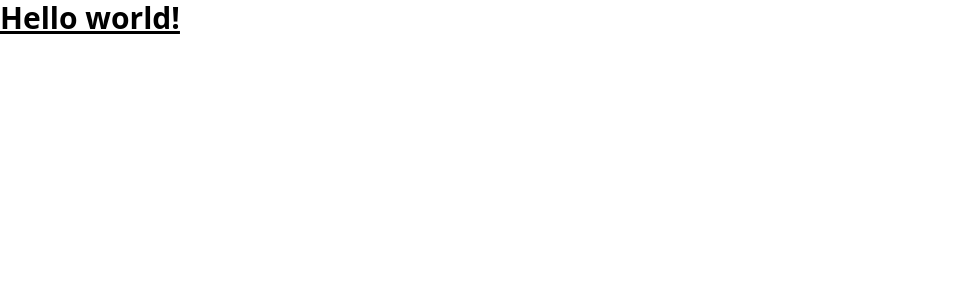
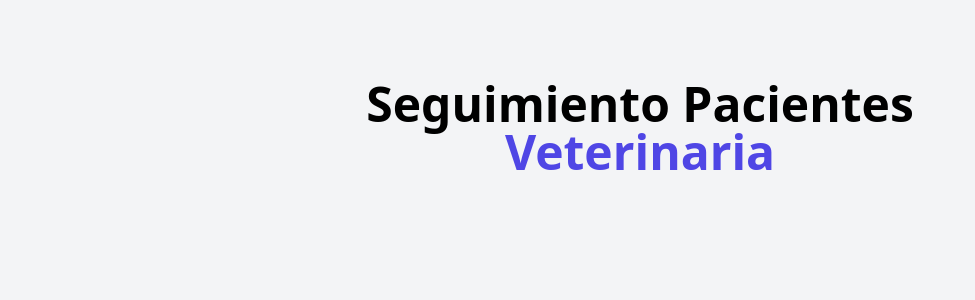
Before and after one commit to michelanyelo/AdminPacientes-VUE, a Vue app: page / in a window 1280 px wide. Shown: the top 300 px of the page, without its empty margins (0-975 px from the left). Built offline with nearby package versions, Linux system fonts and the light colour scheme.

Commit message:
Updated index.html and App.vue files

```diff
--- a/index.html
+++ b/index.html
@@ -1,13 +1,16 @@
 <!DOCTYPE html>
 <html lang="en">
+
 <head>
   <meta charset="UTF-8">
   <link rel="icon" href="/favicon.ico">
   <meta name="viewport" content="width=device-width, initial-scale=1.0">
-    <title>Vite App</title>
+  <title>Administrador de Pacientes en Vue.js</title>
 </head>
-  <body>
+
+<body class="bg-gray-100 h-screen">
   <div id="app"></div>
   <script type="module" src="/src/main.js"></script>
 </body>
+
 </html>
--- a/src/App.vue
+++ b/src/App.vue
@@ -1,10 +1,11 @@
 <script setup>
+import HeaderComp from './components/HeaderComp.vue';
 </script>
 
 <template>
-  <h1 class="text-3xl font-bold underline">
-    Hello world!
-  </h1>
+  <div class="container mx-auto mt-20">
+    <HeaderComp />
+  </div>
 </template>
 
 <style scoped></style>
--- /dev/null
+++ b/src/components/HeaderComp.vue
@@ -0,0 +1,12 @@
+<script setup>
+
+</script>
+
+<template>
+    <h1 class="font-black text-5xl text-center">Seguimiento Pacientes
+        <span class="text-indigo-600 block">Veterinaria</span>
+    </h1>
+
+</template>
+
+<style scoped></style>
```
Lines whose indentation alone changed are shown as unchanged.
